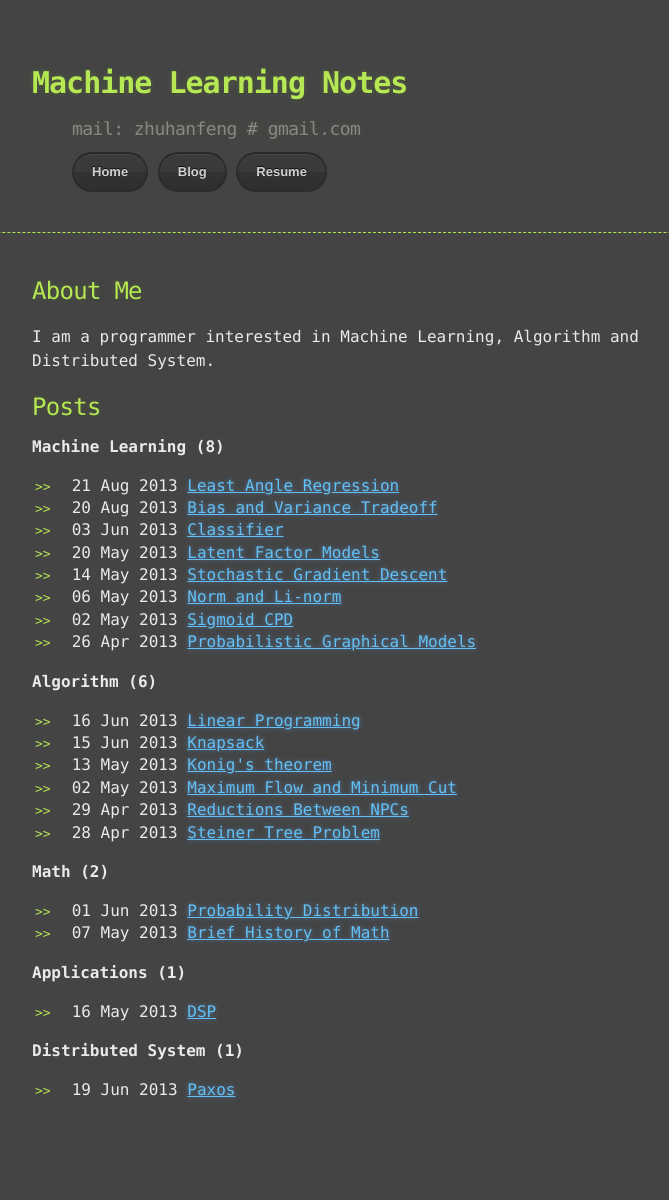
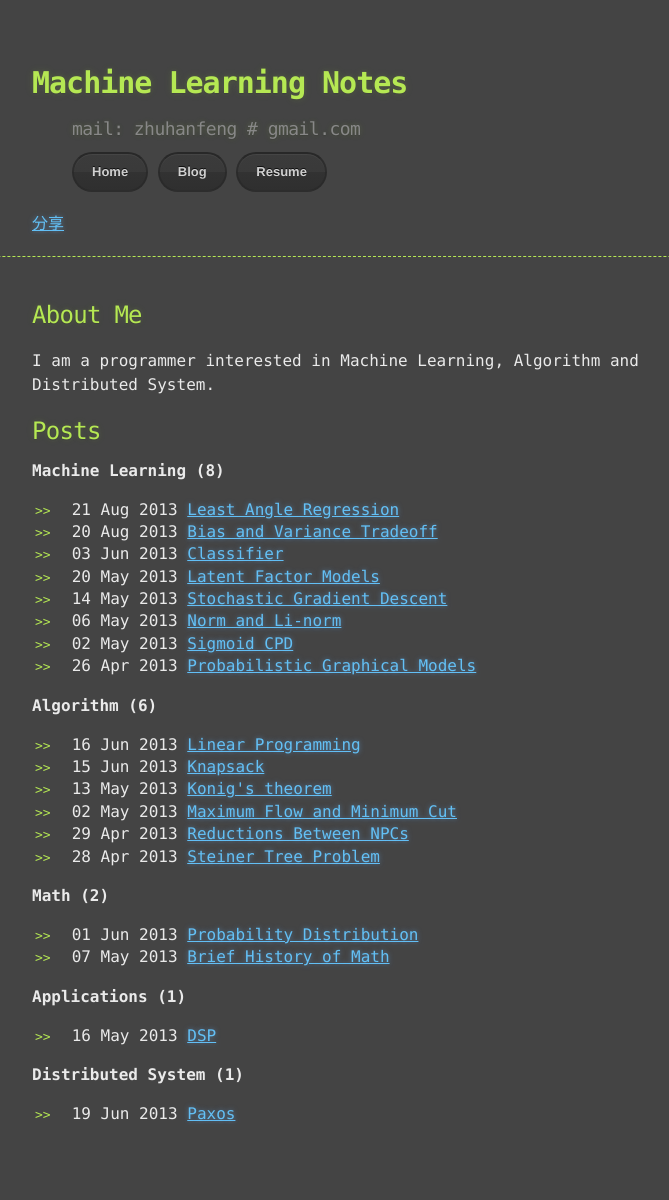
Before and after one commit to mlnotes/mlnotes.github.com, a Jekyll site: the page built from index.html, in a window 1280 px wide. Shown: the whole page, without its empty margins (248-917 px from the left). Built offline with Jekyll 4.4.1, drawn with Linux system fonts in a browser that asks for light colours; comment, search, counter and statistics services are not loaded; before the commit the page ends 1176 px from its top, so only the background shows below that.

Commit message:
Update default.html

```diff
--- a/_layouts/default.html
+++ b/_layouts/default.html
@@ -30,7 +30,7 @@
           			<a href="http://careers.stackoverflow.com/hanfeng" class="btn">Resume</a>
         		</div>
 
-        		<a class="bshareDiv" href="http://www.bshare.cn/share"></a>
+        		<a class="bshareDiv" href="http://www.bshare.cn/share">分享</a>
       		</div>
 			</div>
     	</div>
```
